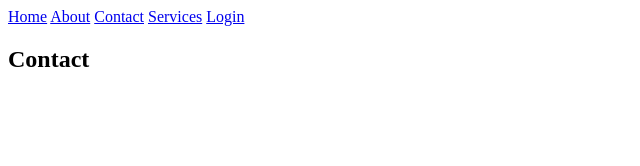
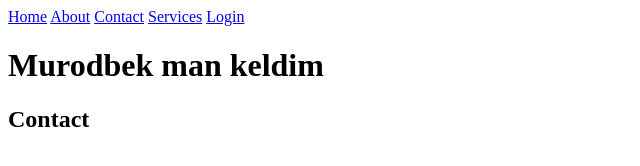
Before and after one commit to javohir7777/teamProject-18, a plain HTML site: page pages/contact.html in a window 1280 px wide. Shown: the whole page, without its empty margins (0-640 px from the left). Drawn offline with Linux system fonts and the light colour scheme.

Commit message:
first tag

```diff
--- a/pages/contact.html
+++ b/pages/contact.html
@@ -11,6 +11,7 @@
     <a href="./contact.html">Contact</a>
     <a href="./services.html">Services</a>
     <a href="./login.html">Login</a>
+    <h1>Murodbek man keldim</h1>
     <h2>Contact</h2>
   </body>
 </html>
```
